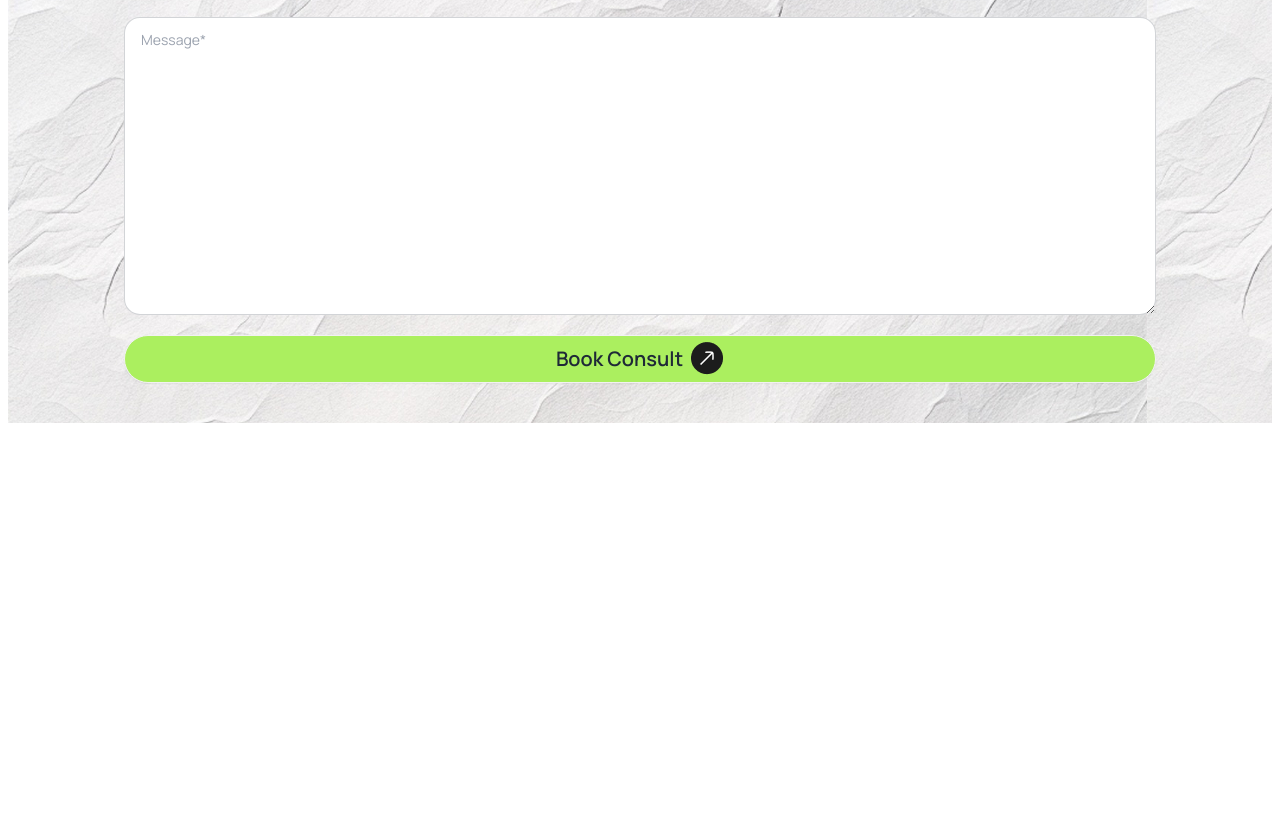
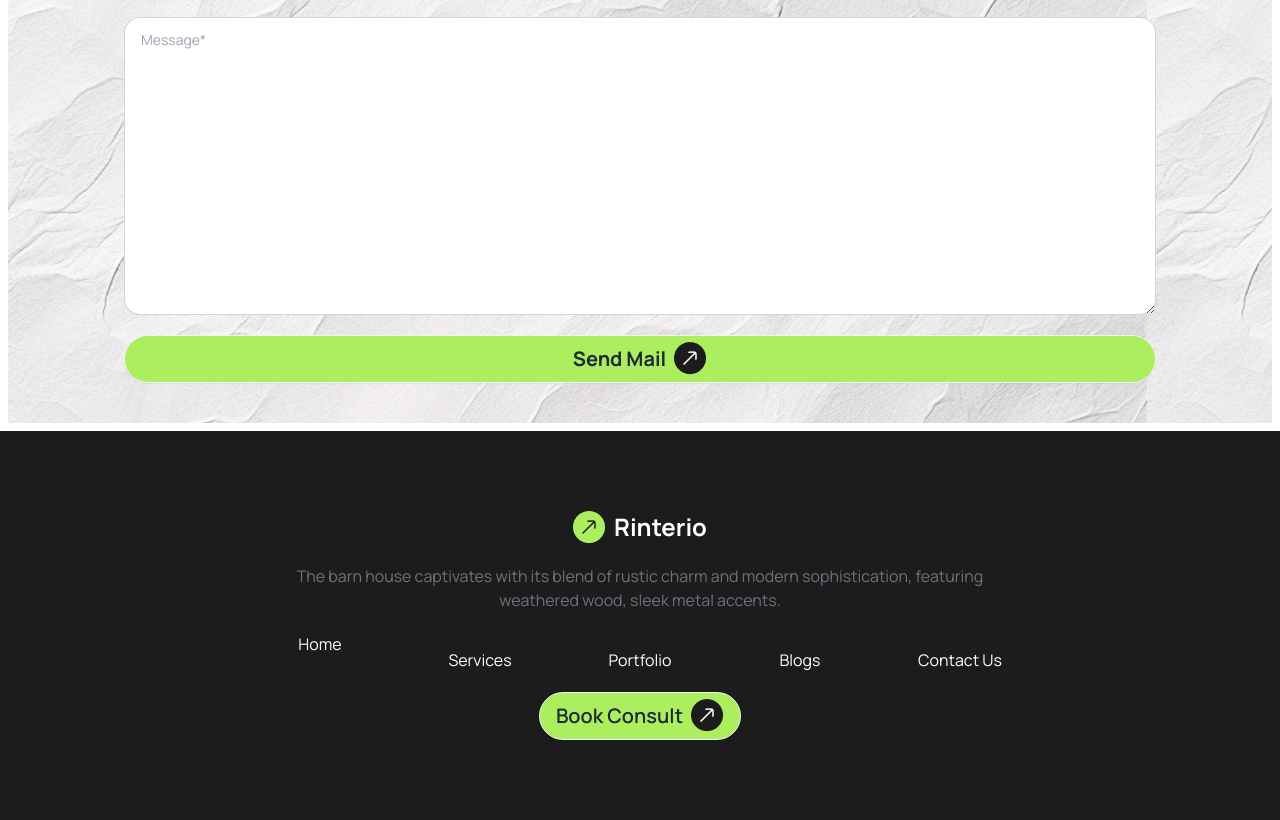
Before and after one commit to SagarKarmoker/House-website, a plain HTML site: page index.html in a window 1280 px wide. Shown: the part 4509-5329 px from the top of the page. Before the commit the page ends 4940 px from the top, so only its background shows below. Drawn offline with nearby package versions, Linux system fonts and the light colour scheme.

Commit message:
footer [done]

```diff
--- a/index.html
+++ b/index.html
@@ -18,6 +18,7 @@
                         "secondary-color": "rgba(171, 239, 95, 0.5)",
                         "bg-primary": "#f6f6f6",
                         "bg-secondary": "#f4f4f4",
+                        "bg-footer": "#1C1C1C",
                     },
                     backgroundImage: {
                         'contact-bg': "url('/assets/bg.jpg')",
@@ -415,13 +416,34 @@
                     <input type="text" placeholder="Phone Number*" class="py-8 rounded-full input input-bordered w-full" required/>
                     <input type="text" placeholder="Email Address*" class="py-8 rounded-full input input-bordered w-full" required/>
                     <textarea placeholder="Message*" class="lg:col-span-2 textarea textarea-bordered w-full rounded-2xl" rows="10" required></textarea>
-                    <button class="btn bg-primary-color rounded-full text-xl lg:col-span-2">Book Consult <img
+                    <button class="btn bg-primary-color rounded-full text-xl lg:col-span-2 font-bold">Send Mail<img
                         src="assets/arrow-up-right-01.png" alt="" /></button>
                 </div>
             </div>
         </section>
     </main>
-    <footer></footer>
+    <footer class="bg-bg-footer">
+        <section class="md:container mx-auto px-5 text-white py-20 space-y-5">
+            <div class="flex justify-center gap-2">
+                <img src="assets/logo.png" alt="" />
+                <a class="font-bold text-2xl">Rinterio</a>
+            </div>
+            <p class="text-center lg:px-60 mt-5 text-gray-500">
+                The barn house captivates with its blend of rustic charm and modern sophistication, featuring weathered wood, sleek metal accents.
+            </p>
+            <ul class="grid grid-cols-1 lg:grid-cols-5 space-y-4 lg:gap-10 lg:mx-60">
+                <li class="text-center">Home</li>
+                <li class="text-center">Services</li>
+                <li class="text-center">Portfolio</li>
+                <li class="text-center">Blogs</li>
+                <li class="text-center">Contact Us</li>
+            </ul>
+            <div class="flex justify-center">
+                <a class="btn bg-primary-color rounded-full text-xl">Book Consult<img
+                    src="assets/arrow-up-right-01.png" alt="" /></a>
+            </div>
+        </section>
+    </footer>
 </body>
 
 </html>
```
